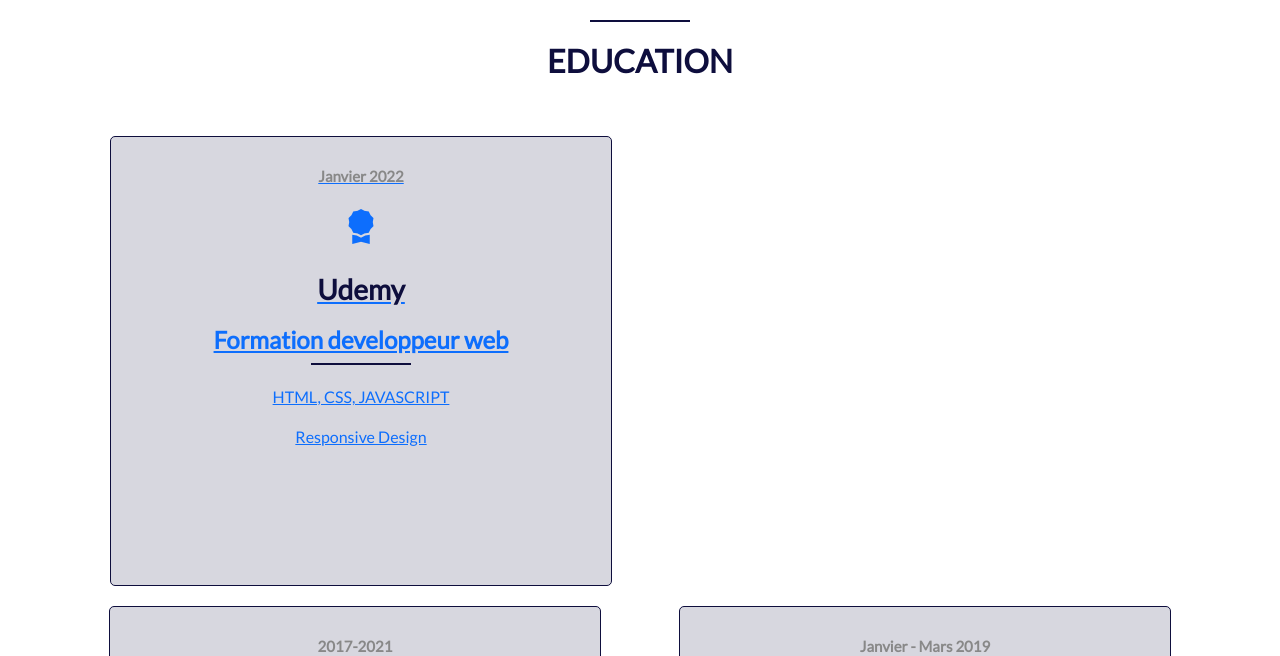
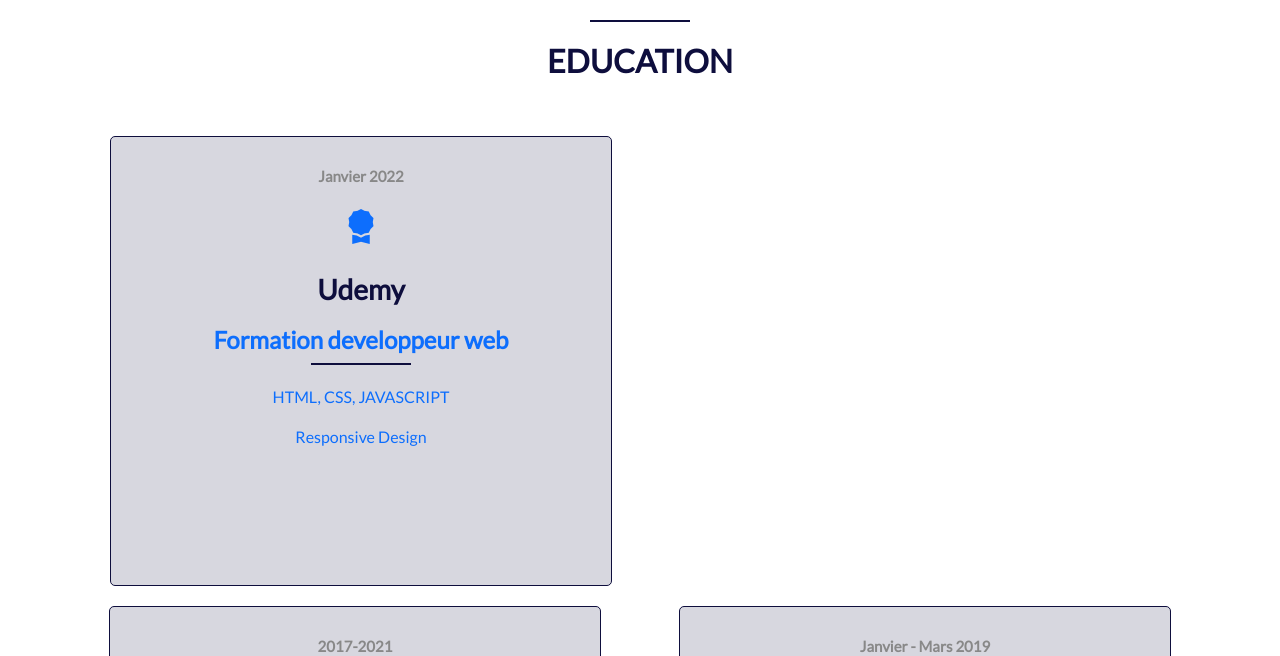
Before and after one commit to HammamiMehdi/Curriculum-Vitae, a website: page index.html in a window 1280 px wide. Shown: the part 3400-4056 px from the top of the page. Drawn offline with nearby package versions, Linux system fonts and the light colour scheme.

Commit message:
Update index.html

```diff
--- a/index.html
+++ b/index.html
@@ -344,7 +344,7 @@
 
 
         <div class="row">
-            <a href="docs/completed web developpement.jpg" style="text-decoration: underline; ">
+            <a href="docs/completed web developpement.jpg" style="text-decoration: none; ">
             <div class="col-md-6" data-aos="flip-left" data-aos-easing="ease-out-cubic" data-aos-duration="2000" >
                 <div class="education-block">
                     <h5>Janvier 2022</h5>
```
